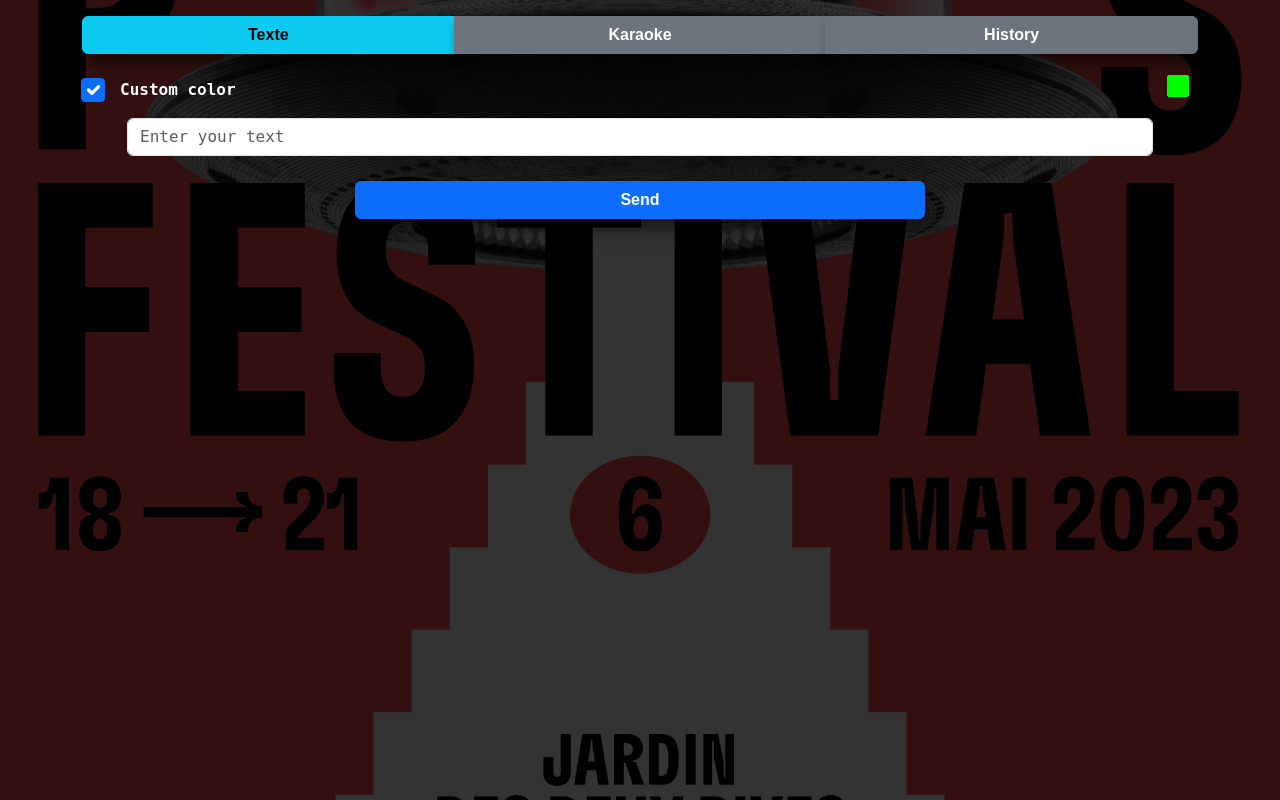
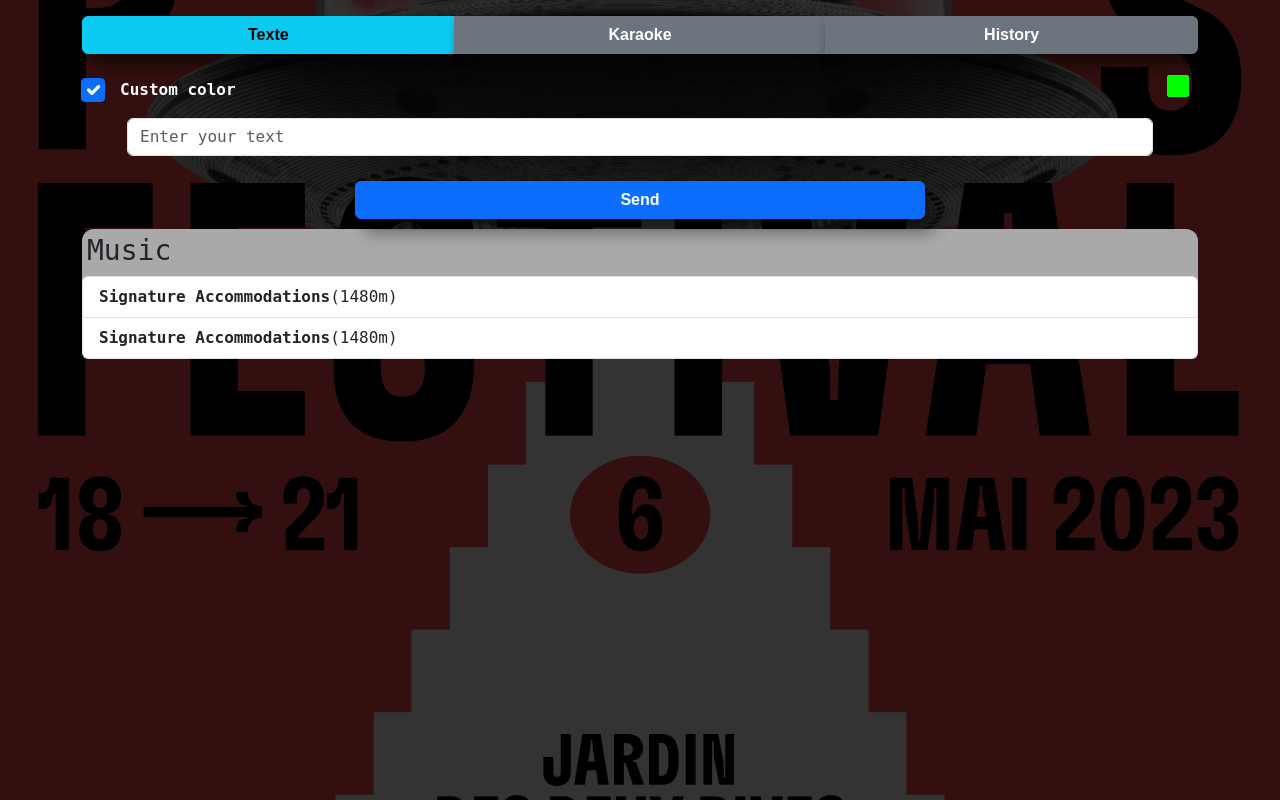
Before and after one commit to xamix/delpass, a Flask app: page / in a window 1280 px wide. Shown: the part 70-870 px from the top of the page. Run offline with Flask 3, Linux system fonts and the light colour scheme; some libraries are stand-ins or nearby versions.

Commit message:
- Start adding music list - Cleanup CSS

```diff
--- a/static/script.js
+++ b/static/script.js
@@ -50,6 +50,13 @@ $(document).ready(function() {
         }
     });
 
+    $('.list-group li').click(function(e) {
+        e.preventDefault()
+
+        $(this).parent().find('li').removeClass('active');
+        $(this).addClass('active');
+    });
+
     $('#send').on("click touchstart", () => {
         let text = $("#text").val().trim();
         if(text) {
--- a/static/style.css
+++ b/static/style.css
@@ -100,32 +24,6 @@ body {
 .navbar-brand {
     font-size: 1.6em;
     font-weight: bold;
-}
-
-#btnToggle {
-    margin-bottom: 50px;
-}
-
-.pickr .pcr-button {
-    height: 5em !important;
-    width: 5em !important;
-    box-shadow: 10px 15px 15px 0 rgba(0,0,0,0.33), 0 6px 8px 0 rgba(0,0,0,0.19);
-}
-
-
-.material_block
-{
-  width: 580px;
-  padding: 20px;
-  background-color: #fff;
-  box-shadow: 0 2px 5px rgba(0,0,0,.4);
-  margin: auto;
-}
-
-.spinner
-{
-  -webkit-animation: rotation 1.35s linear infinite;
-  animation: rotation 1.35s linear infinite;
 }
 
 #home {
@@ -158,3 +56,19 @@ body {
 #colorPicker {
     margin-right: 20px;
 }
+
+.list-group{
+    max-height: 200px;
+    overflow:scroll;
+    -webkit-overflow-scrolling: touch;
+}
+
+.panel{
+    background-color: darkgray;
+    border-radius: 12px;
+}
+
+.panel-heading{
+    padding-top: 5px;
+    padding-left: 5px;
+}
--- a/templates/index.html
+++ b/templates/index.html
@@ -31,7 +31,7 @@
                                     background-position: center;
                                     background-repeat: no-repeat;
                                     background-size: cover;">
-            <div class="mask" style="background-color: rgba(0, 0, 0, 0.8);height: 100%;width: 100%">
+            <div class="mask" style="background-color: rgba(0, 0, 0, 0.8);height: 100vh;width: 100vw">
                 <div class="container" id="roomTabContent">
                     <div class="" id="home" role="tabpanel" aria-labelledby="home-tab">
                         <div class="btn-group d-flex w-100" role="group" aria-label="Light Modes">
@@ -56,6 +56,24 @@
                             <button type="button col" class="btn btn-primary w-50" id="send">Send</button>
                         </div>
                     </div>
+
+                    <div class="row"></div>
+
+                    <div class="panel panel-primary" id="result_panel">
+                        <div class="panel-heading">
+                            <h3 class="panel-title">Music</h3>
+                        </div>
+                        <div class="panel-body">
+                            <ul class="list-group">
+                                <li class="list-group-item"><strong>Signature
+                                    Accommodations</strong>(1480m)
+                                </li>
+                                <li class="list-group-item"><strong>Signature
+                                    Accommodations</strong>(1480m)
+                                </li>
+                            </ul>
+                        </div>
+                    </div>
                 </div>
             </div>
         </div>
```
Also changed, not shown: other parts of static/style.css (+0 -76 lines).
